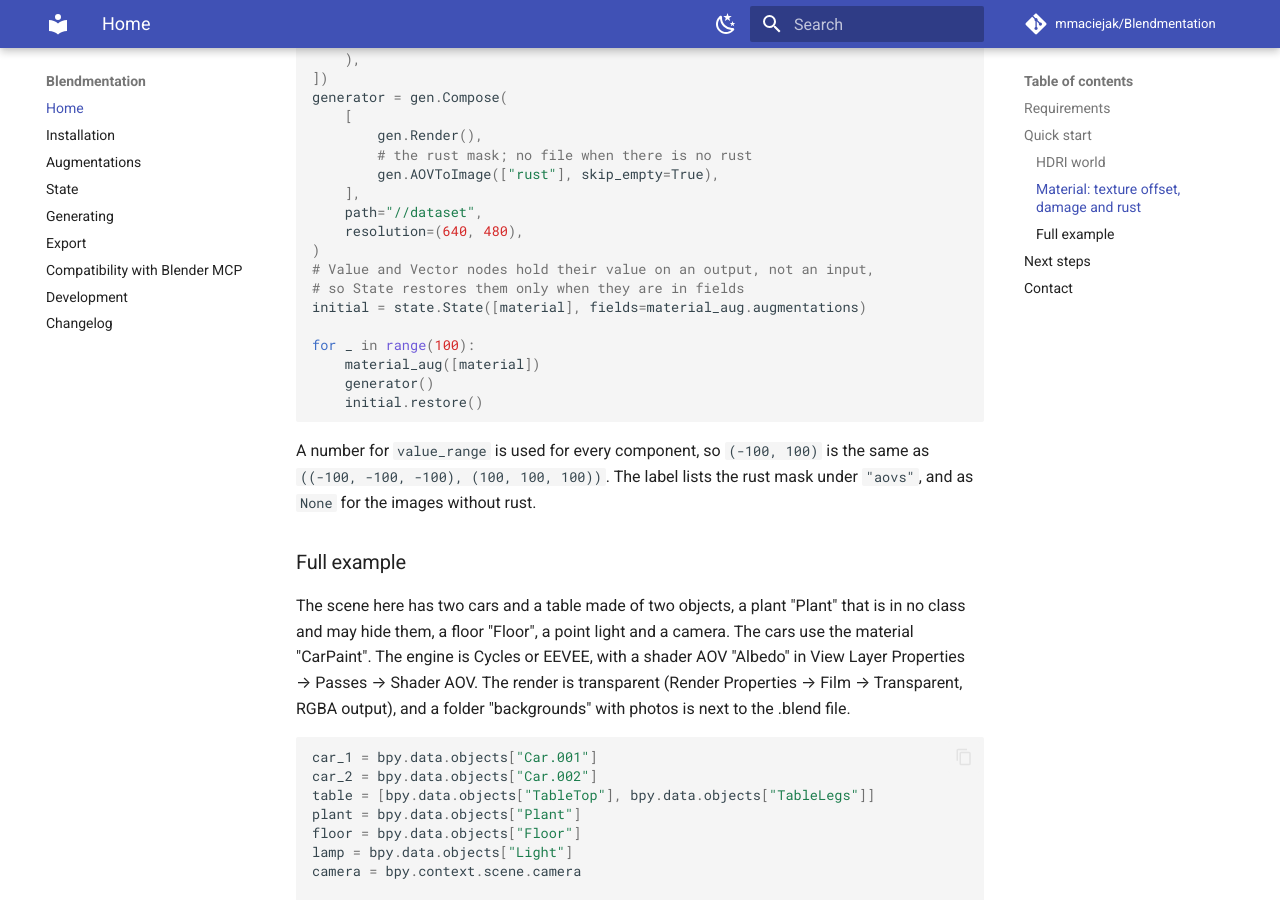
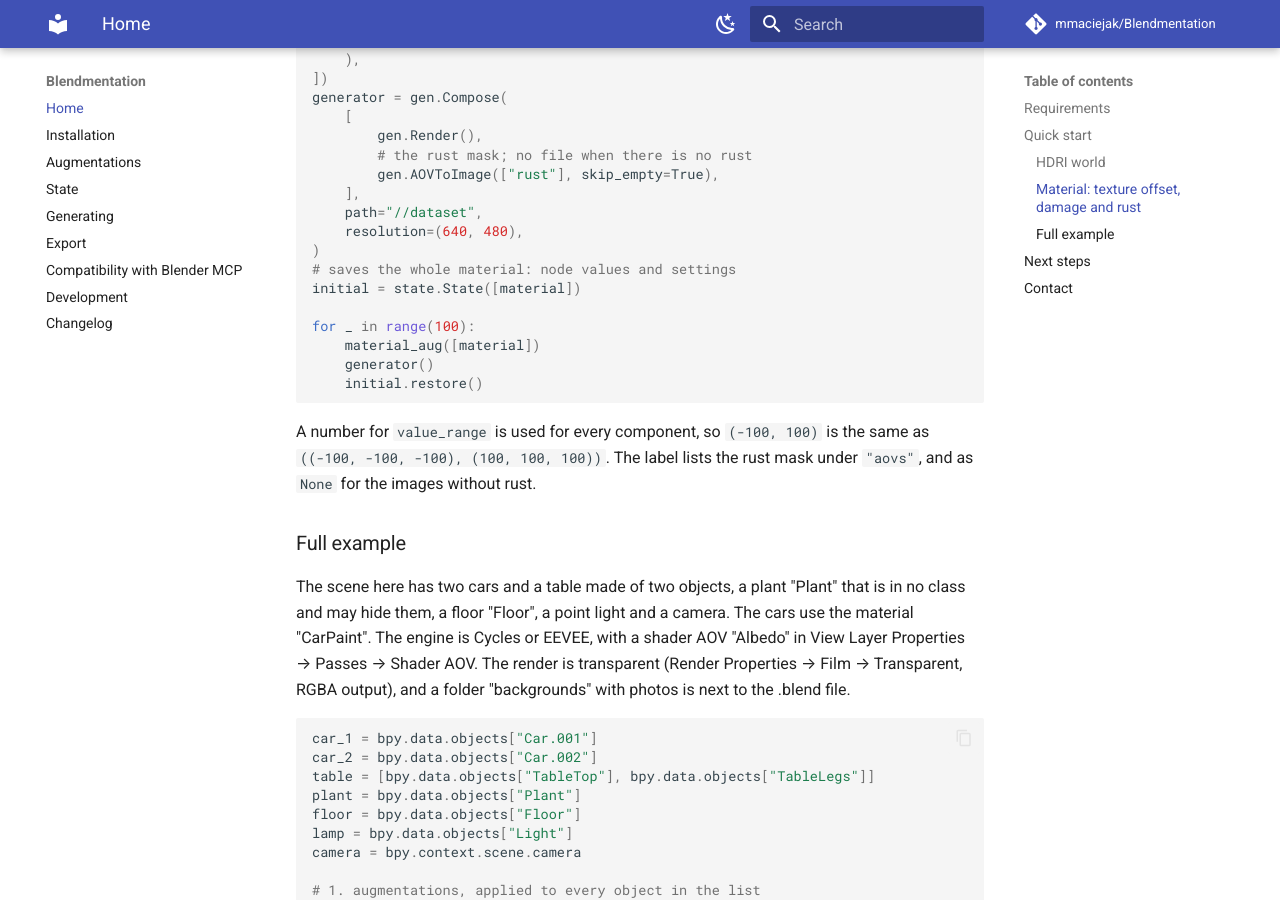
Before and after one commit to mmaciejak/Blendmentation, an MkDocs documentation site: the page built from docs/index.md, in a window 1280 px wide and 900 px high, scrolled down 3234 px. Built offline with MkDocs 1.6.1 and Material for MkDocs 9.7.7, drawn with Linux system fonts in a browser that asks for light colours; comment, search, counter and statistics services are not loaded.

Commit message:
drop fields from the material quick setup, State restores node trees
Co-Authored-By: Claude Opus 5.5 <noreply@anthropic.com>

```diff
--- a/docs/index.md
+++ b/docs/index.md
@@ -121,9 +121,8 @@ generator = gen.Compose(
     path="//dataset",
     resolution=(640, 480),
 )
-# Value and Vector nodes hold their value on an output, not an input,
-# so State restores them only when they are in fields
-initial = state.State([material], fields=material_aug.augmentations)
+# saves the whole material: node values and settings
+initial = state.State([material])
 
 for _ in range(100):
     material_aug([material])
```
Also changed, not shown: README.md (+2 -3 lines), skills/blendmentation/SKILL.md (+3 -2 lines).
